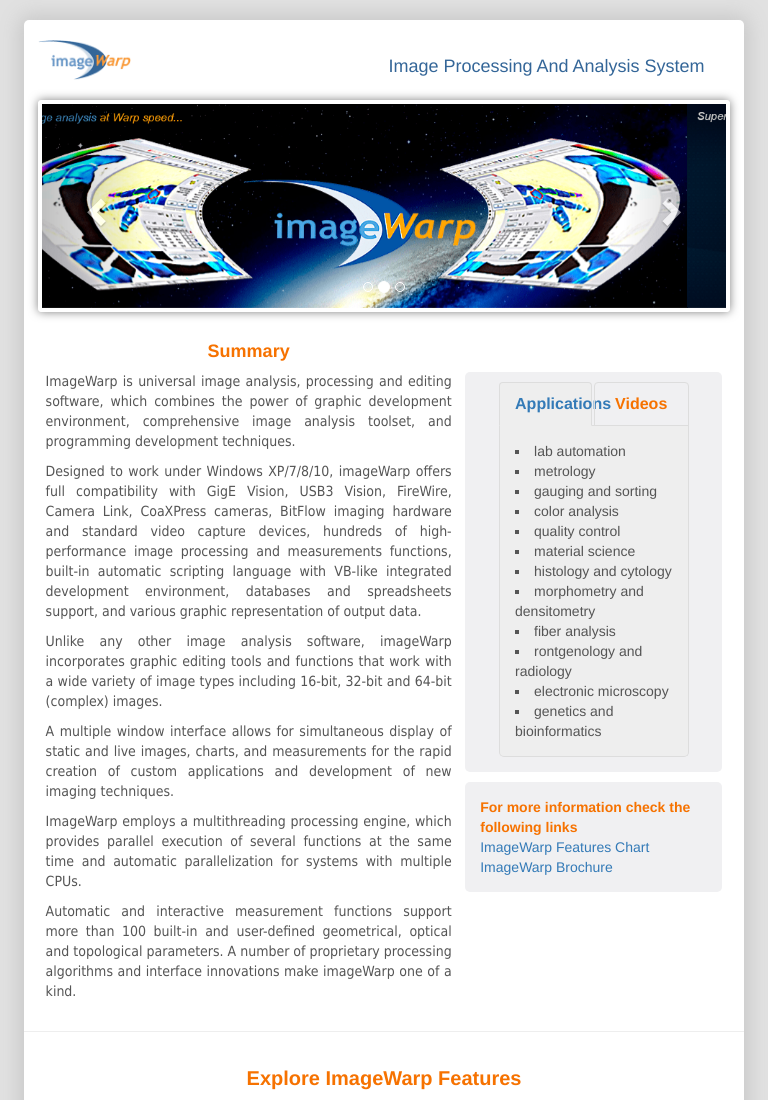
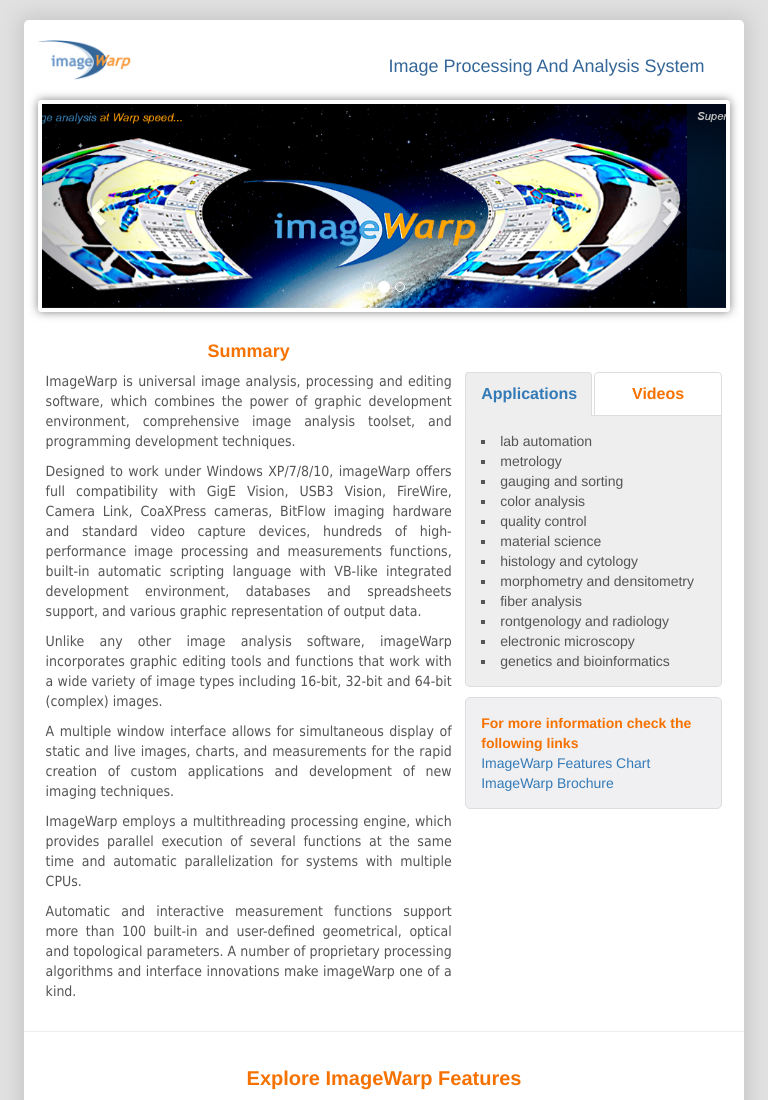
Before and after one commit to alexionby/alexionby.github.io, a plain HTML site: page index.html in a window 768 px wide. Shown: the top 1100 px of the page. Drawn offline with nearby package versions, Linux system fonts and the light colour scheme.

Commit message:
aside tabs

```diff
--- a/css/style.css
+++ b/css/style.css
@@ -36,11 +36,7 @@
 
     aside {
       margin-top: 40px;
-      background-color: #f0f0f2;
-      padding: 15px;
       border-radius: 5px;
-      padding: 10px 5%;
-      padding-bottom: 15px;
     }
 
     aside h3 {
@@ -56,6 +52,7 @@
 
       margin-top: 10px;
       background-color: #f0f0f2;
+      border: 1px solid #ddd;
       padding: 15px;
       border-radius: 5px;
       padding-left: 5%;
@@ -390,6 +387,7 @@
     margin-left: 2%;
     margin-top: 10px;
     background-color: #f0f0f2;
+    border: 1px solid #ddd;
     float: right;
     width: 38%;
     padding: 15px;
```
